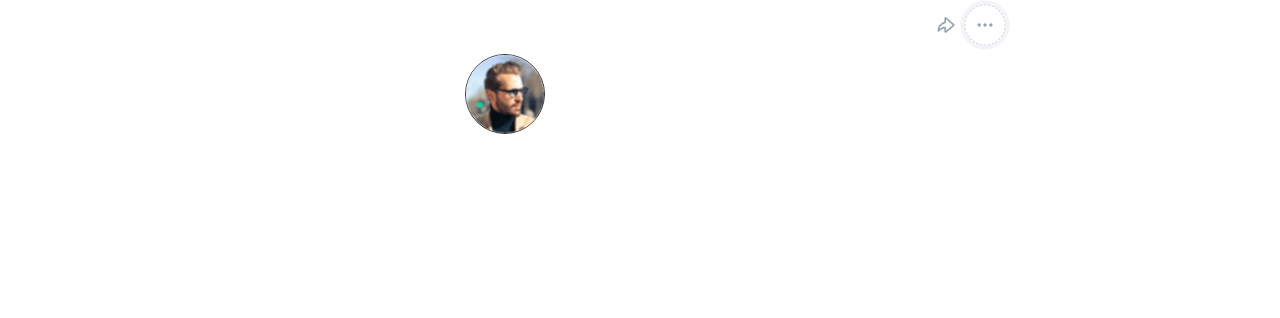
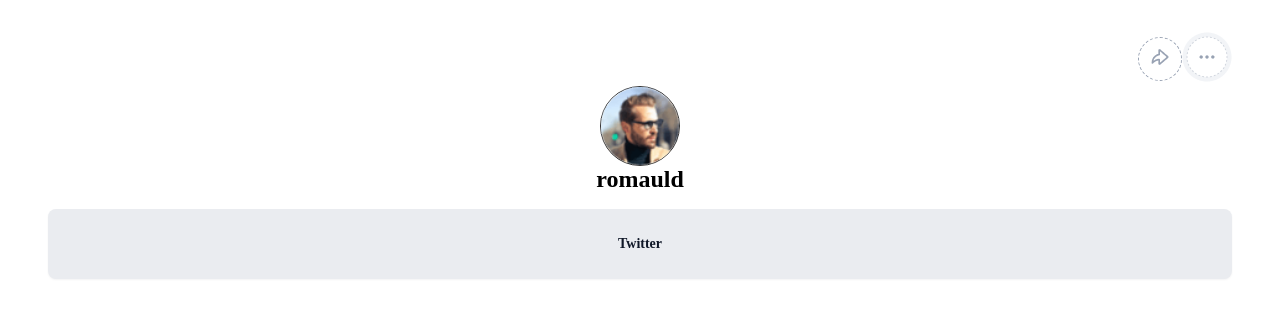
Before and after one commit to Elochukwu3/tap-link, a React (Create React App) app: page / in a window 1280 px wide. Shown: the top 318 px of the page. Built offline with nearby package versions, Linux system fonts and the light colour scheme.

Commit message:
svg images

```diff
--- a/src/App.css
+++ b/src/App.css
@@ -2,6 +2,7 @@
   margin: 0;
   padding: 0;
   box-sizing: border-box;
+  text-decoration: none;
 }
 html {
   overflow: hidden;
@@ -12,15 +13,18 @@ body {
 main {
   display: flex;
   justify-content: center;
-  max-width: 1010px;
+  max-width: 100vw;
   width: 100%;
   min-height: 100vh;
+  padding: 2rem 3rem;
 }
 .lintree-wrapper,
 .linktree-page {
   width: 100%;
   display: flex;
   flex-wrap: nowrap;
+  flex-direction: column;
+  align-items: center;
 }
 .linktree-header {
   display: block;
@@ -31,6 +35,13 @@ main {
   justify-content: flex-end;
   align-items: center;
   width: 100%;
+  position: relative;
+}
+.share .share-icon-upper{
+  border: 1px dashed #98a2b3;
+  border-radius: 50%;
+  padding: 5px 7px;
+  transition: .6s ease-out;
 }
 .profile-wrapper {
   display: grid;
@@ -72,8 +83,122 @@ main {
   background-repeat: no-repeat;
   transform: scale(0);
   transition: transform 250ms;
+  transform-origin: bottom center;
 }
 .profile-inner:hover .camera {
   transform: scale(1);
+}
+.lintree-section{
+  width: 100%;
+  margin: 1rem auto;
+}
+.linktree-content{
+  align-items: normal;
+  display: flex;
+  flex-direction: column;
+  flex-wrap: nowrap;
+  gap: 24px;
+  justify-content: center;
+  margin: auto 0;
+  position: relative;
+  /* width: 100vw; */
+}
+.link-items{
+  align-items: center;
+background: #eaecf0;
+border-radius: 8px;
+box-shadow: 0 1px 2px rgba(16,24,40,.05);
+color: #101828;
+display: flex;
+flex-direction: row;
+flex-wrap: nowrap;
+font-size: 14px;
+font-weight: 600;
+gap: initial;
+height: 70px;
+justify-content: space-around;
+padding: 0 28px;
+/* z-index: 1; */
+cursor: pointer;
+position: relative;
+margin:  0 auto;
+}
+.link-items :nth-child(3){
+  color: #101828;
+font-size: 14px;
+font-weight: 600;
+}
+.link-items:hover{
+  background-color: #d0d0d1;
+}
+.link-items .share-icon {
+  border: 1px solid #98a2b3;
+  border-radius: 50%;
+  display: none;
+ transform:scale(0);
+  padding: 6px;
+  z-index: 1000;
+  transition: .6s ease-out;position: relative;
+}
+.link-items:hover .share-icon{
+  display: block;
+ transform: scale(1);
+  transition: .3s ease-in-out;
+}
+.share::after, .share::before{
+  transform: scale(0);
+  scale: 0;
+   position: absolute;
+   right: 10%;
+   transform: translateX(-50%)scale(0);
+   display: inline-block;
+   z-index: 1000;
+   transform: 150ms transform;
+   transform-origin: bottom center;
+}
+
+.share::after{
+  right: 12%;
+  content: '';
+  border: 10px solid transparent;
+  border-top-color: rgb(88, 88, 88);
+  transform: translateY(-60%) translateX(0%);
+  transform-origin: bottom;
 
 }
+
+.linktree-content::after, .linktree-content::before{
+ transform: scale(0);
+ scale: 0;
+  position: absolute;
+  left: 30%;
+  transform: translateX(-50%)scale(0);
+  display: inline-block;
+  z-index: 1000;
+  transform: 150ms transform;
+  transform-origin: bottom center;
+  top: -.6rem;
+}
+.linktree-content::before, .share::before{
+  transform: translateY(-110%);
+  content: 'heheh';
+  color: #fff;
+  padding: .5rem;
+  border-radius: .3rem;
+  text-align: center;
+  width: max-content;
+  max-width: 100%;
+  background-color:  rgb(88, 88, 88);
+
+}
+.linktree-content:hover::after,.linktree-content:hover::before, .share:hover:after, .share:hover::before{
+  scale: 1;
+}
+.linktree-content::after{
+  content: '';
+  border: 10px solid transparent;
+  border-top-color: rgb(88, 88, 88);
+  transform: translateY(-35%) translateX(50%);
+  transform-origin: bottom;
+
+}
--- a/src/App.js
+++ b/src/App.js
@@ -14,7 +14,7 @@ function App() {
       <div className='lintree-wrapper'>
         <section className='linktree-header'>
         <div className='share'>
-          <span><img src={share} alt='share'/></span>
+          <span className='share-icon-upper'><img src={share} alt='share'/></span>
           <span><img src={dotShare} alt='dot-btn'/></span>
         </div>
         <div className='profile-wrapper'>
@@ -23,11 +23,36 @@ function App() {
             <span className='camera'>
             <img src={camera} alt='camera' style={{color:'transparent'}}/>
             </span>
-
            </div>
+           <h2 id='twitter'>romauld</h2>
+           <div id='slack' style={{display: 'none'}}>romauld</div>
         </div>
         </section>
+        <section className='lintree-section'>
+          <div className='lintree-wrap'>
+          <div className='linktree-content'>
+            <div>
+
+              <a href='#'  className='link-items'>
+              <span></span>
+                Twitter
+              <span>
+                <img src={share} alt='share inner' className='share-icon'/>
+              </span>
+                </a>
+            </div>
+          </div>
+          </div>
+        </section>
+        <div>
+          <a>
+           <img src=''/>
+          </a>
+        </div>
       </div>
+      <footer className='link-tree-footer'>
+
+      </footer>
       </div>
      </main>
     </div>
```
Also changed, not shown: src/icons/git.svg (added), src/icons/slack.svg (added).
